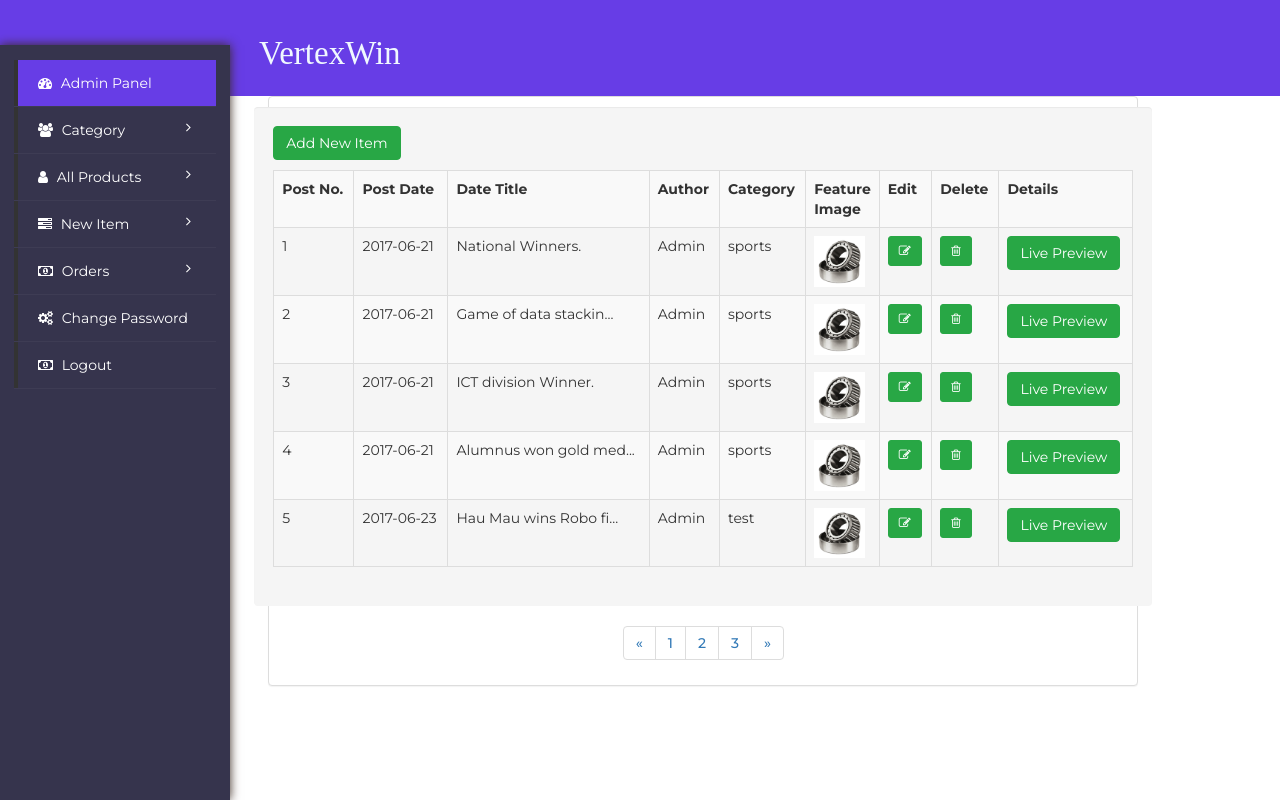
After one commit to iftikharrasha/vertexwin-machinery-website-management, a PHP site: page /vPanel/allproducts/manageproducts.php in a window 1280 px wide. The commit adds this page. Run offline with PHP 8.4, Linux system fonts and the light colour scheme.

Commit message:
all products and order page added

```diff
--- a/css/style.css
+++ b/css/style.css
@@ -1203,6 +1203,7 @@ a, a:visited, a:focus, a:active, :visited, :focus, :active, .btn:focus, .btn:act
     margin: 2%;
     padding: 2rem 1rem;
 	border: 1px solid #dad9da;
+	border-left: .25rem solid #4e73df!important;
 }
 
 .vpanel_counts:hover{
@@ -1244,6 +1245,22 @@ a, a:visited, a:focus, a:active, :visited, :focus, :active, .btn:focus, .btn:act
 	margin-bottom: 20px;
 }
 
+.well{
+	margin-bottom: 0;
+    border: none;
+}
 .well form p{
 	font-weight: 700;
 }
+
+/*----------------------------*\
+	vPanel All Products
+\*----------------------------*/
+
+.i1 {
+    width: 70px;
+}
+
+.i1 img {
+    max-width: 90%;
+}
--- /dev/null
+++ b/vPanel/allproducts/manageproducts.php
@@ -0,0 +1,291 @@
+<?php include("../partpage/header.php"); ?>
+<div class="container-fluid">
+  <?php include("../partpage/sidebar.php"); ?>
+  <div class="col-md-9 content" style="margin-left:10px">
+    <div class="panel panel-default">
+      <div class="panel-body-boots">
+        <h3>
+          <?php  //success message
+if(isset($_POST['success'])) {
+$success = $_POST["success"];
+echo "<h1 style='color:#0C0'>Your Product was added successfully &nbsp;&nbsp;  <span class='glyphicon glyphicon-ok'></h1></span>";
+}
+?>
+        </h3>
+        <div class="row">
+          <div class="col-xs-12 well">
+
+				<h4><a href="../itemadd/additem.php"><button type="button" class="btn btn-info" data-toggle="modal" data-target="#addadminprofile">
+                Add New Item
+              </button></a>
+              </h4>
+
+            <div class="table-responsive">
+            <table class="display table table-hover table-striped table-bordered" id="dataTable" width="100%" cellspacing="0">
+              <tbody>
+                <tr>
+                  <th>Post No.
+                  </th>
+                  <th>Post Date
+                  </th>
+                  <th>Date Title
+                  </th>
+                  <th>Author
+                  </th>
+                  <th>Category
+                  </th>
+                  <th>Feature Image
+                  </th>
+                  <th>Edit
+                  </th>
+                  <th>Delete
+                  </th>
+                  <th>Details
+                  </th>
+                </tr>
+                <tr>
+                  <td>
+                    1
+                  </td>
+                  <td>
+                    2017-06-21
+                  </td>
+                  <td>
+                    National Winners.
+                  </td>
+                  <td>
+                    Admin
+                  </td>
+                  <td>
+                    sports
+                  </td>
+                  <td class="i1">
+                    <img class="img-responsive" src="../../resource/img/ballbearing.jpg"
+                         <="" td="">
+                  </td>
+                  <td class="jsgrid-align-center">
+                    <a class="btn btn-sm btn-info" href="editpost.php?post_id=2">
+                      <i class="fa fa-pencil-square-o">
+                      </i>
+                    </a>
+                  </td>
+                  <td class="jsgrid-align-center">
+                    <form action="managepost.php?delete_post_id=2" method="post">
+                      <input type="hidden" name="delete_id" value="2">
+                      <button type="submit" name="delpost-submit" class="btn btn-sm btn-info waves-effect waves-light" onclick="return confirm('Are you sure to delete this data?')">
+                        <i class="fa fa-trash-o">
+                        </i>
+                      </button>
+                    </form>
+                  </td>
+                  <td>
+                    <a href="../../seepost.php?id=2">
+                      <button class="btn btn-info">Live Preview
+                      </button>
+                    </a>
+                  </td>
+                </tr>
+                <tr>
+                  <td>
+                    2
+                  </td>
+                  <td>
+                    2017-06-21
+                  </td>
+                  <td>
+                    Game of data stackin...
+                  </td>
+                  <td>
+                    Admin
+                  </td>
+                  <td>
+                    sports
+                  </td>
+                  <td class="i1">
+                    <img class="img-responsive" src="../../resource/img/ballbearing.jpg"
+                         <="" td="">
+                  </td>
+                  <td class="jsgrid-align-center">
+                    <a class="btn btn-sm btn-info" href="editpost.php?post_id=4">
+                      <i class="fa fa-pencil-square-o">
+                      </i>
+                    </a>
+                  </td>
+                  <td class="jsgrid-align-center">
+                    <form action="managepost.php?delete_post_id=4" method="post">
+                      <input type="hidden" name="delete_id" value="4">
+                      <button type="submit" name="delpost-submit" class="btn btn-sm btn-info waves-effect waves-light" onclick="return confirm('Are you sure to delete this data?')">
+                        <i class="fa fa-trash-o">
+                        </i>
+                      </button>
+                    </form>
+                  </td>
+                  <td>
+                    <a href="../../seepost.php?id=4">
+                      <button class="btn btn-info">Live Preview
+                      </button>
+                    </a>
+                  </td>
+                </tr>
+                <tr>
+                  <td>
+                    3
+                  </td>
+                  <td>
+                    2017-06-21
+                  </td>
+                  <td>
+                    ICT division Winner.
+                  </td>
+                  <td>
+                    Admin
+                  </td>
+                  <td>
+                    sports
+                  </td>
+                  <td class="i1">
+                    <img class="img-responsive" src="../../resource/img/ballbearing.jpg"
+                         <="" td="">
+                  </td>
+                  <td class="jsgrid-align-center">
+                    <a class="btn btn-sm btn-info" href="editpost.php?post_id=7">
+                      <i class="fa fa-pencil-square-o">
+                      </i>
+                    </a>
+                  </td>
+                  <td class="jsgrid-align-center">
+                    <form action="managepost.php?delete_post_id=7" method="post">
+                      <input type="hidden" name="delete_id" value="7">
+                      <button type="submit" name="delpost-submit" class="btn btn-sm btn-info waves-effect waves-light" onclick="return confirm('Are you sure to delete this data?')">
+                        <i class="fa fa-trash-o">
+                        </i>
+                      </button>
+                    </form>
+                  </td>
+                  <td>
+                    <a href="../../seepost.php?id=7">
+                      <button class="btn btn-info">Live Preview
+                      </button>
+                    </a>
+                  </td>
+                </tr>
+                <tr>
+                  <td>
+                    4
+                  </td>
+                  <td>
+                    2017-06-21
+                  </td>
+                  <td>
+                    Alumnus won gold med...
+                  </td>
+                  <td>
+                    Admin
+                  </td>
+                  <td>
+                    sports
+                  </td>
+                  <td class="i1">
+                    <img class="img-responsive" src="../../resource/img/ballbearing.jpg"
+                         <="" td="">
+                  </td>
+                  <td class="jsgrid-align-center">
+                    <a class="btn btn-sm btn-info" href="editpost.php?post_id=9">
+                      <i class="fa fa-pencil-square-o">
+                      </i>
+                    </a>
+                  </td>
+                  <td class="jsgrid-align-center">
+                    <form action="managepost.php?delete_post_id=9" method="post">
+                      <input type="hidden" name="delete_id" value="9">
+                      <button type="submit" name="delpost-submit" class="btn btn-sm btn-info waves-effect waves-light" onclick="return confirm('Are you sure to delete this data?')">
+                        <i class="fa fa-trash-o">
+                        </i>
+                      </button>
+                    </form>
+                  </td>
+                  <td>
+                    <a href="../../seepost.php?id=9">
+                      <button class="btn btn-info">Live Preview
+                      </button>
+                    </a>
+                  </td>
+                </tr>
+                <tr>
+                  <td>
+                    5
+                  </td>
+                  <td>
+                    2017-06-23
+                  </td>
+                  <td>
+                    Hau Mau wins Robo fi...
+                  </td>
+                  <td>
+                    Admin
+                  </td>
+                  <td>
+                    test
+                  </td>
+                  <td class="i1">
+                    <img class="img-responsive" src="../../resource/img/ballbearing.jpg"
+                         <="" td="">
+                  </td>
+                  <td class="jsgrid-align-center">
+                    <a class="btn btn-sm btn-info" href="editpost.php?post_id=6">
+                      <i class="fa fa-pencil-square-o">
+                      </i>
+                    </a>
+                  </td>
+                  <td class="jsgrid-align-center">
+                    <form action="managepost.php?delete_post_id=6" method="post">
+                      <input type="hidden" name="delete_id" value="6">
+                      <button type="submit" name="delpost-submit" class="btn btn-sm btn-info waves-effect waves-light" onclick="return confirm('Are you sure to delete this data?')">
+                        <i class="fa fa-trash-o">
+                        </i>
+                      </button>
+                    </form>
+                  </td>
+                  <td>
+                    <a href="../../seepost.php?id=6">
+                      <button class="btn btn-info">Live Preview
+                      </button>
+                    </a>
+                  </td>
+                </tr>
+              </tbody>
+            </table>
+            <!--</table>-->
+			 </div>
+			 </div>
+			 <div class="col-xs-12">
+				  <nav aria-label="Page navigation example" align="center">
+					  <ul class="pagination">
+						<li class="page-item">
+						  <a class="page-link" href="#" aria-label="Previous">
+							<span aria-hidden="true">&laquo;</span>
+							<span class="sr-only">Previous</span>
+						  </a>
+						</li>
+						<li class="page-item"><a class="page-link" href="#">1</a></li>
+						<li class="page-item"><a class="page-link" href="#">2</a></li>
+						<li class="page-item"><a class="page-link" href="#">3</a></li>
+						<li class="page-item">
+						  <a class="page-link" href="#" aria-label="Next">
+							<span aria-hidden="true">&raquo;</span>
+							<span class="sr-only">Next</span>
+						  </a>
+						</li>
+					  </ul>
+				</nav>
+</div>
+          </div>
+
+
+        </div>
+      </div>
+    </div>
+  </div>
+  </section>
+</div>
+<?php include("../partpage/footer.php"); ?>
--- a/vPanel/partpage/header.php
+++ b/vPanel/partpage/header.php
@@ -74,7 +74,7 @@ session_start();
                       </a>
                     </li>
                     <li>
-                      <a href="#">
+                      <a href="../allproducts/manageproducts.php">
                         <i class="fa fa-user">
                         </i>
                         <span>All Products
--- a/vPanel/partpage/sidebar.php
+++ b/vPanel/partpage/sidebar.php
@@ -44,7 +44,7 @@
             </a>
             <ul>
               <li>
-                <a href="atten.php">All Products
+                <a href="../allproducts/manageproducts.php">All Products
                 </a>
               </li>
             </ul>
@@ -69,28 +69,6 @@
           </li>
           <li>
             <a href="#">
-              <i class="fa fa-bell">
-              </i>
-              <span>Sort Items
-              </span>
-              <span class="fa fa-angle-right" style="float: right">
-              </span>
-              <div class="clearfix">
-              </div>
-            </a>
-            <ul>
-              <li>
-                <a href="vacancy.php">Top Items
-                </a>
-              </li>
-              <li>
-                <a href="viewvacancy.php"> New Items
-                </a>
-              </li>
-            </ul>
-          </li>
-          <li>
-            <a href="#">
               <i class="fa fa-money">
               </i>
               <span>Orders
@@ -102,7 +80,7 @@
             </a>
             <ul>
               <li>
-                <a href="salary.php"> View Orders
+                <a href="../orders/orders.php"> View Orders
                 </a>
               </li>
             </ul>
```
Also changed, not shown: vPanel/category/categories.php (+6 -7 lines), vPanel/control/dashboard.php (+45 -5 lines), vPanel/itemadd/additem.php (+6 -1 lines), vPanel/orders/orders.php (added, +102 -0 lines).
